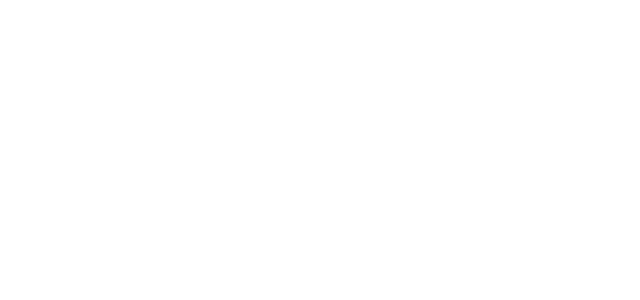
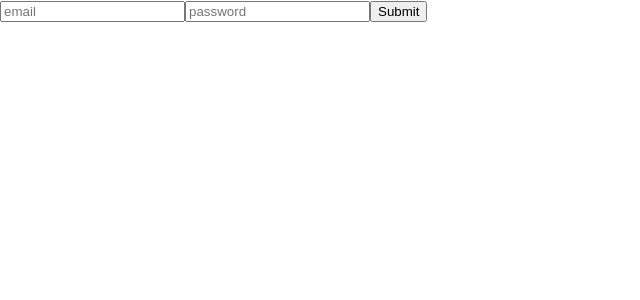
Before and after one commit to diphillipophillip/NutritionXX, a React (Create React App) app in the folder client/: page /login in a window 1280 px wide. Shown: the top 300 px of the page, without its empty margins (0-640 px from the left). Built offline with nearby package versions, Linux system fonts and the light colour scheme.

Commit message:
Login Done

```diff
--- a/client/src/Containers/Dashboard.js
+++ b/client/src/Containers/Dashboard.js
@@ -1,6 +1,7 @@
 import React from 'react'
 import Navbar from '../userComponents/Navbar'
-
+import AddPost from '../postComponents/AddPost'
+import { connect } from 'react-redux'
 
 class Dashboard extends React.Component {
 
@@ -8,6 +9,7 @@
         return (
             <div>
                 < Navbar />
+                < AddPost user={this.props.user} />
             </div>
         )
     }
@@ -15,5 +17,6 @@
 
 }
 
+const mapStateToProps = state => ({ user: state.user })
 
-export default Dashboard
+export default connect(mapStateToProps)(Dashboard)
--- /dev/null
+++ b/client/src/actions/login.js
@@ -0,0 +1,8 @@
+export const login = (props) => {
+    return dispatch => {
+        dispatch({ type: 'POST_LOGIN'})
+        return fetch(`http://localhost:3000/login?email=${props.email}&password=${props.password}`)
+        .then(resp => resp.json())
+        .then(data => dispatch({ type: 'LOGIN', payload: data}))
+    }
+}
--- a/client/src/index.js
+++ b/client/src/index.js
@@ -12,7 +12,7 @@
 import Home from '../src/userComponents/Home'
 import Login from '../src/userComponents/Login'
 import Signup from '../src/userComponents/Signup'
-import Dashboard from './Containers/Dashboard';
+import Dashboard from './containers/Dashboard'
 
 
 const store = createStore(rootReducer, applyMiddleware(thunk))
--- /dev/null
+++ b/client/src/postComponents/AddPost.js
@@ -0,0 +1,40 @@
+import React from 'react'
+
+
+
+class AddPost extends React.Component {
+
+
+   constructor(props) {
+       super(props)
+       this.state = {
+           post: ''
+       }
+   }
+
+   onChange = event => {
+       this.setState({
+           [event.target.name]: event.target.value,
+           user: this.props.user.current.id
+       })
+       console.log(this.state)
+   }
+
+
+
+    render() {
+        return (
+            <div>
+                <form>
+                    <input type='text' placeholder='Add Post' name='post' value={this.state.value} onChange={this.onChange} />
+                    <input type='submit' />
+                </form>
+            </div>
+        )
+    }
+
+
+}
+
+
+export default AddPost
--- a/client/src/reducers/usersReducer.js
+++ b/client/src/reducers/usersReducer.js
@@ -12,6 +12,16 @@
                 return {...state, current: action.payload, isLoggedIn: false }
             }
 
+        case 'POST_LOGIN':
+            console.log('Post Login')
+
+
+        case 'LOGIN':
+            if (action.payload !== undefined && !action.payload.errors) {
+                return {...state, current: action.payload, isLoggedIn: true}
+            } else if (action.payload !== undefined && action.payload.errors) {
+                return {...state, current: action.payload, isLoggedIn: false}
+            }
 
         default:
             return state
--- a/client/src/userComponents/Login.js
+++ b/client/src/userComponents/Login.js
@@ -1,13 +1,59 @@
 import React from 'react'
+import { login } from '../actions/login'
+import { connect } from 'react-redux'
+
 
 
 class Login extends React.Component {
+
+    constructor() {
+        super()
+        this.state = {
+            email: '',
+            password: '',
+            isLoggedIn: false
+        }
+    }
+
+    onChange = event => {
+        this.setState({
+            [event.target.name]: event.target.value
+        })
+    }
+
+    onSubmit = event => {
+        event.preventDefault()
+        this.props.login(this.state)
+        this.setState({
+            email: '',
+            password: '',
+            isLoggedIn: false
+        })
+    }
+
+
+
+    renderErrors = (props) => {
+        console.log(this.props.user.current.errors)
+        if (this.props.user.current.errors && this.props.user.current.errors !== undefined ) {
+            return <p> {this.props.user.current.errors} </p>
+
+        }
+    }
+
+
+
 
 
     render() {
         return (
             <div>
-
+                <form onSubmit={this.onSubmit}>
+                    <input type='text' placeholder='email' name='email' value={this.state.value} onChange={this.onChange} />
+                    <input type='text' placeholder='password' name='password' value={this.state.value} onChange={this.onChange} />
+                    <input type='submit' />
+                </form>
+                {this.renderErrors()}
             </div>
         )
     }
@@ -15,4 +61,7 @@
 
 }
 
-export default Login
+
+const mapStateToProps = state => ({ user: state.user })
+
+export default connect(mapStateToProps, {login})(Login)
--- a/client/src/userComponents/Navbar.js
+++ b/client/src/userComponents/Navbar.js
@@ -9,7 +9,6 @@
     render() {
         return (
             <div>
-
             </div>
         )
     }
--- a/client/src/userComponents/Signup.js
+++ b/client/src/userComponents/Signup.js
@@ -40,10 +40,12 @@
 
     renderErrors = (props) => {
         console.log(this.props.user.current.errors)
-        if (this.props.user.current.errors) {
+        if (this.props.user.current.errors && this.props.user.current.errors !== undefined ) {
             const email = `Email ${this.props.user.current.errors.email}`
-            const password = `Password ${this.props.user.current.errors.password}`
-            return <p> {email} {password} </p>
+            const password = `Password ${this.props.user.current.errors.password[0]}`
+            const username = `Username ${this.props.user.current.errors.username}`
+            return <p> {email} {password} {username} </p>
+
         }
     }
 
```
